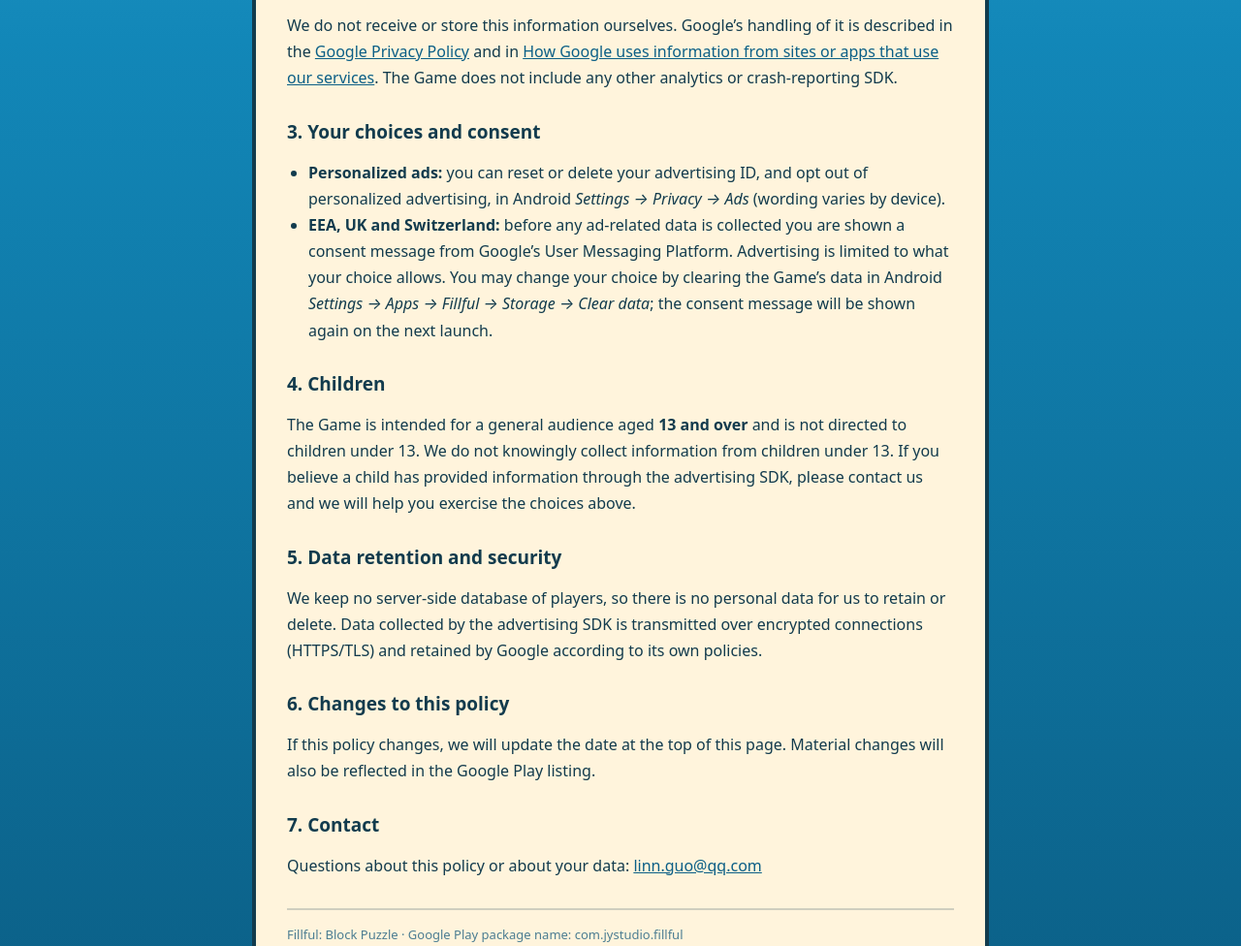
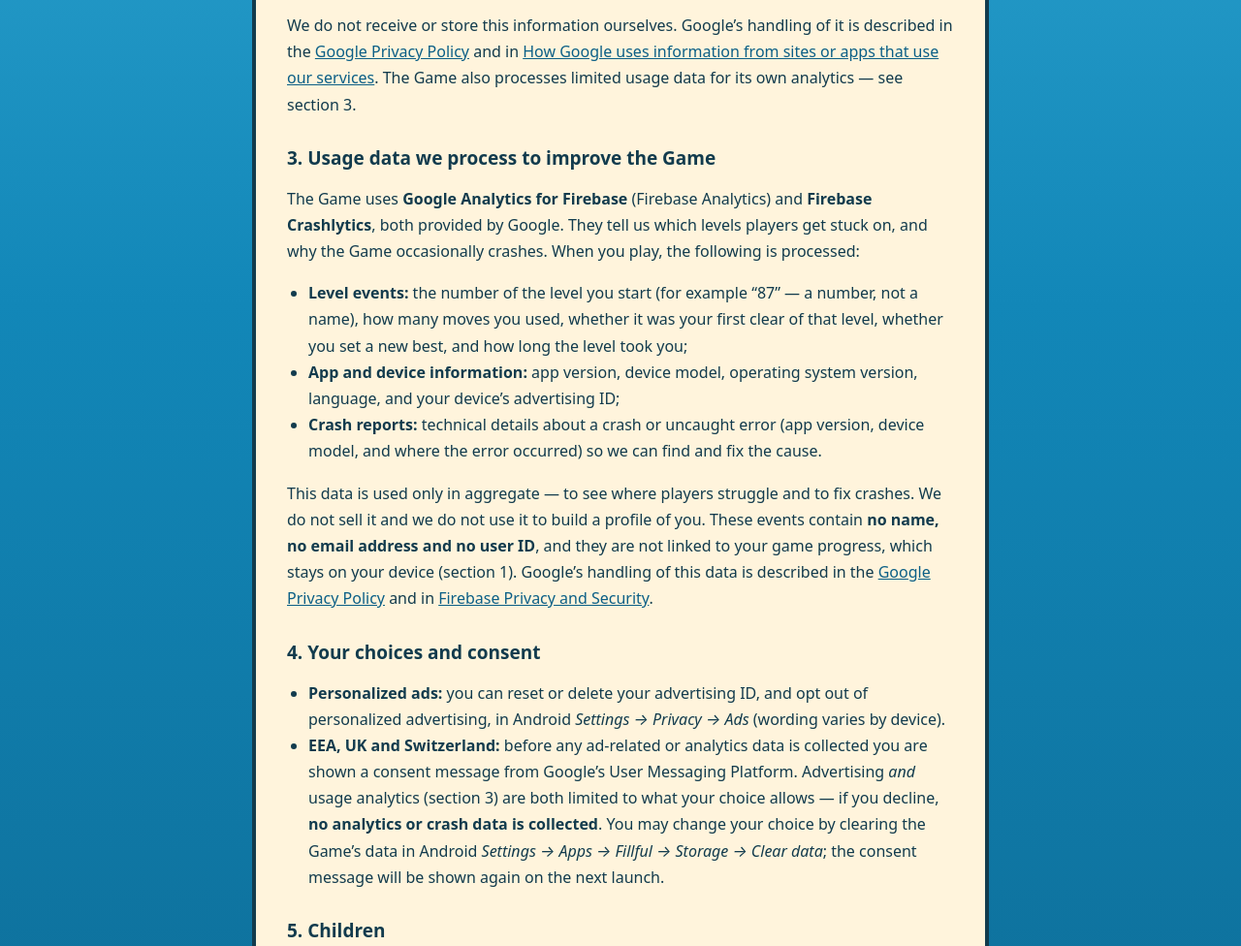
Before and after one commit to linnguo/linnguo.github.io, a plain HTML site: page privacy/index.html in a window 1280 px wide. Shown: the part 830-1806 px from the top of the page at 97% size. Drawn offline with Linux system fonts and the light colour scheme.

Commit message:
Revise privacy policy and analytics information
Updated privacy policy to reflect changes in data practices and added information about analytics usage.

```diff
--- a/privacy/index.html
+++ b/privacy/index.html
@@ -7,8 +7,8 @@
 <!--
   隐私政策页（M6-T6 交付物）。
   用途：① Play 商店列表「隐私政策」URL（必填）；② AdMob UMP（GDPR 消息）里的隐私政策 URL。
-  ⚠️ 内容必须与 Play「数据安全」表单声明一致（收集广告 ID / 大致位置 / 共享给 Google AdMob）。
-  ⚠️ 部署前必改：联系邮箱 linn.guo@qq.com；生效日期如有变动同步修改。
+  维护：内容必须与 Play「数据安全」表单声明一致（广告 ID / 大致位置 / 共享给 Google AdMob）；
+        修改内容后同步更新页面顶部的 Last updated 日期。
 -->
 <style>
   :root { --sea:#1287b8; --deep:#0b5f86; --ink:#123b4d; --cream:#fff4dc; }
@@ -38,7 +38,7 @@
 <main class="card">
   <a class="back" href="../">&larr; Fillful: Block Puzzle</a>
   <h1>Privacy Policy</h1>
-  <p class="updated">Applies to the Android game <strong>Fillful: Block Puzzle</strong> &middot; Last updated: September 26, 2026</p>
+  <p class="updated">Applies to the Android game <strong>Fillful: Block Puzzle</strong> &middot; Last updated: September 27, 2026</p>
 
   <p>This policy explains what information is and is not handled when you play Fillful: Block Puzzle (the &ldquo;Game&rdquo;). It is written to match the data practices we declare on Google Play.</p>
 
@@ -54,24 +54,33 @@
     <li><strong>approximate location</strong> derived from your IP address (country / region level only);</li>
     <li>ad interaction data (which ads were requested, shown, or clicked) used for delivery, frequency capping, and reporting.</li>
   </ul>
-  <p>We do not receive or store this information ourselves. Google&rsquo;s handling of it is described in the <a href="https://policies.google.com/privacy" target="_blank" rel="noopener">Google Privacy Policy</a> and in <a href="https://policies.google.com/technologies/partner-sites" target="_blank" rel="noopener">How Google uses information from sites or apps that use our services</a>. The Game does not include any other analytics or crash-reporting SDK.</p>
+  <p>We do not receive or store this information ourselves. Google&rsquo;s handling of it is described in the <a href="https://policies.google.com/privacy" target="_blank" rel="noopener">Google Privacy Policy</a> and in <a href="https://policies.google.com/technologies/partner-sites" target="_blank" rel="noopener">How Google uses information from sites or apps that use our services</a>. The Game also processes limited usage data for its own analytics &mdash; see section 3.</p>
 
-  <h2>3. Your choices and consent</h2>
+  <h2>3. Usage data we process to improve the Game</h2>
+  <p>The Game uses <strong>Google Analytics for Firebase</strong> (Firebase Analytics) and <strong>Firebase Crashlytics</strong>, both provided by Google. They tell us which levels players get stuck on, and why the Game occasionally crashes. When you play, the following is processed:</p>
+  <ul>
+    <li><strong>Level events:</strong> the number of the level you start (for example &ldquo;87&rdquo; &mdash; a number, not a name), how many moves you used, whether it was your first clear of that level, whether you set a new best, and how long the level took you;</li>
+    <li><strong>App and device information:</strong> app version, device model, operating system version, language, and your device&rsquo;s advertising ID;</li>
+    <li><strong>Crash reports:</strong> technical details about a crash or uncaught error (app version, device model, and where the error occurred) so we can find and fix the cause.</li>
+  </ul>
+  <p>This data is used only in aggregate &mdash; to see where players struggle and to fix crashes. We do not sell it and we do not use it to build a profile of you. These events contain <strong>no name, no email address and no user ID</strong>, and they are not linked to your game progress, which stays on your device (section 1). Google&rsquo;s handling of this data is described in the <a href="https://policies.google.com/privacy" target="_blank" rel="noopener">Google Privacy Policy</a> and in <a href="https://firebase.google.com/support/privacy" target="_blank" rel="noopener">Firebase Privacy and Security</a>.</p>
+
+  <h2>4. Your choices and consent</h2>
   <ul>
     <li><strong>Personalized ads:</strong> you can reset or delete your advertising ID, and opt out of personalized advertising, in Android <em>Settings &rarr; Privacy &rarr; Ads</em> (wording varies by device).</li>
-    <li><strong>EEA, UK and Switzerland:</strong> before any ad-related data is collected you are shown a consent message from Google&rsquo;s User Messaging Platform. Advertising is limited to what your choice allows. You may change your choice by clearing the Game&rsquo;s data in Android <em>Settings &rarr; Apps &rarr; Fillful &rarr; Storage &rarr; Clear data</em>; the consent message will be shown again on the next launch.</li>
+    <li><strong>EEA, UK and Switzerland:</strong> before any ad-related or analytics data is collected you are shown a consent message from Google&rsquo;s User Messaging Platform. Advertising <em>and</em> usage analytics (section 3) are both limited to what your choice allows &mdash; if you decline, <strong>no analytics or crash data is collected</strong>. You may change your choice by clearing the Game&rsquo;s data in Android <em>Settings &rarr; Apps &rarr; Fillful &rarr; Storage &rarr; Clear data</em>; the consent message will be shown again on the next launch.</li>
   </ul>
 
-  <h2>4. Children</h2>
-  <p>The Game is intended for a general audience aged <strong>13 and over</strong> and is not directed to children under 13. We do not knowingly collect information from children under 13. If you believe a child has provided information through the advertising SDK, please contact us and we will help you exercise the choices above.</p>
+  <h2>5. Children</h2>
+  <p>The Game is intended for a general audience aged <strong>13 and over</strong> and is not directed to children under 13. We do not knowingly collect information from children under 13. If you believe a child has provided information through the advertising or analytics SDKs, please contact us and we will help you exercise the choices above.</p>
 
-  <h2>5. Data retention and security</h2>
-  <p>We keep no server-side database of players, so there is no personal data for us to retain or delete. Data collected by the advertising SDK is transmitted over encrypted connections (HTTPS/TLS) and retained by Google according to its own policies.</p>
+  <h2>6. Data retention and security</h2>
+  <p>We keep no server-side database of players, so there is no personal data for us to retain or delete. Data collected by the advertising, analytics and crash-reporting SDKs is transmitted over encrypted connections (HTTPS/TLS) and retained by Google according to its own policies &mdash; analytics event data is kept for up to 14 months by default.</p>
 
-  <h2>6. Changes to this policy</h2>
+  <h2>7. Changes to this policy</h2>
   <p>If this policy changes, we will update the date at the top of this page. Material changes will also be reflected in the Google Play listing.</p>
 
-  <h2>7. Contact</h2>
+  <h2>8. Contact</h2>
   <p>Questions about this policy or about your data: <a href="mailto:linn.guo@qq.com">linn.guo@qq.com</a></p>
 
   <footer>Fillful: Block Puzzle &middot; Google Play package name: com.jystudio.fillful</footer>
```
